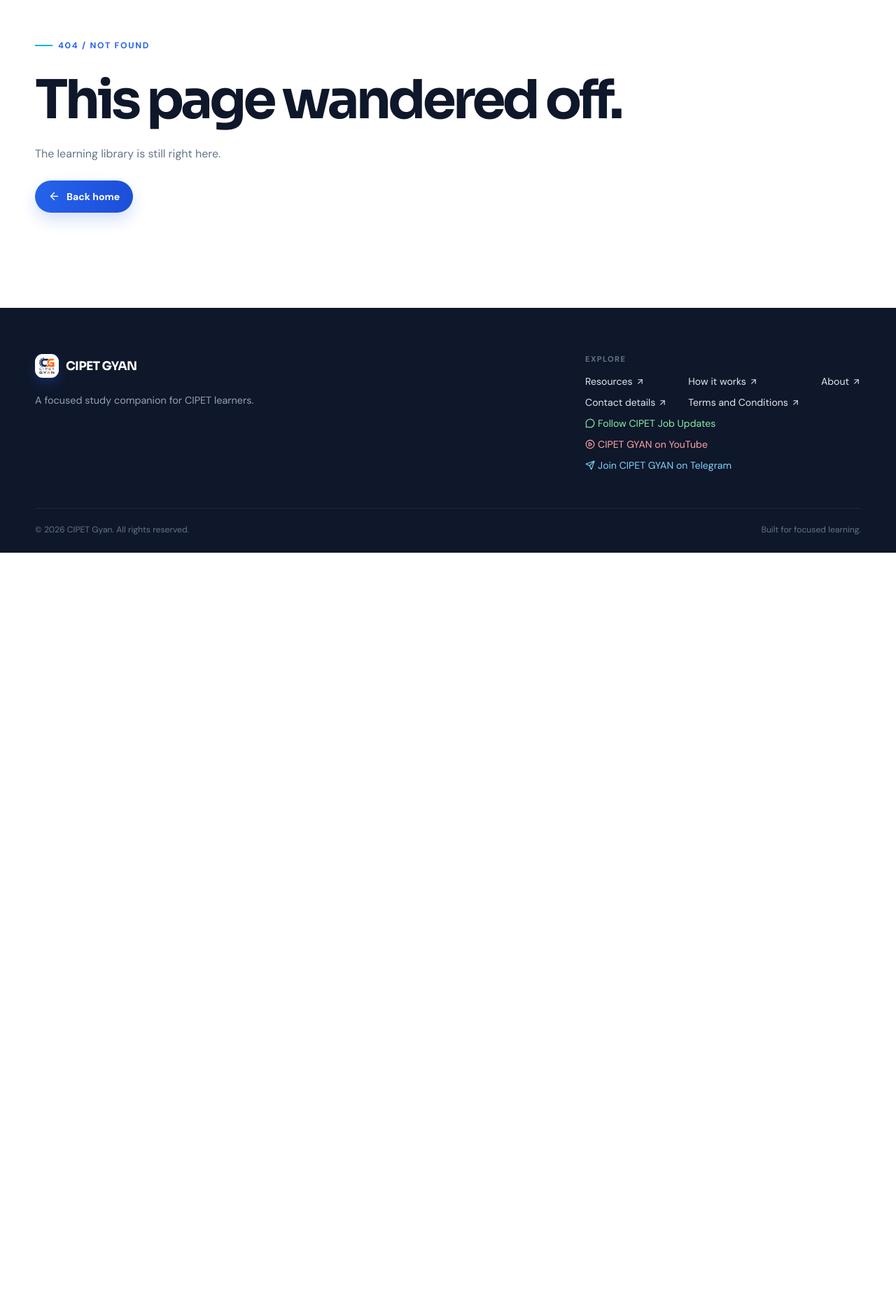
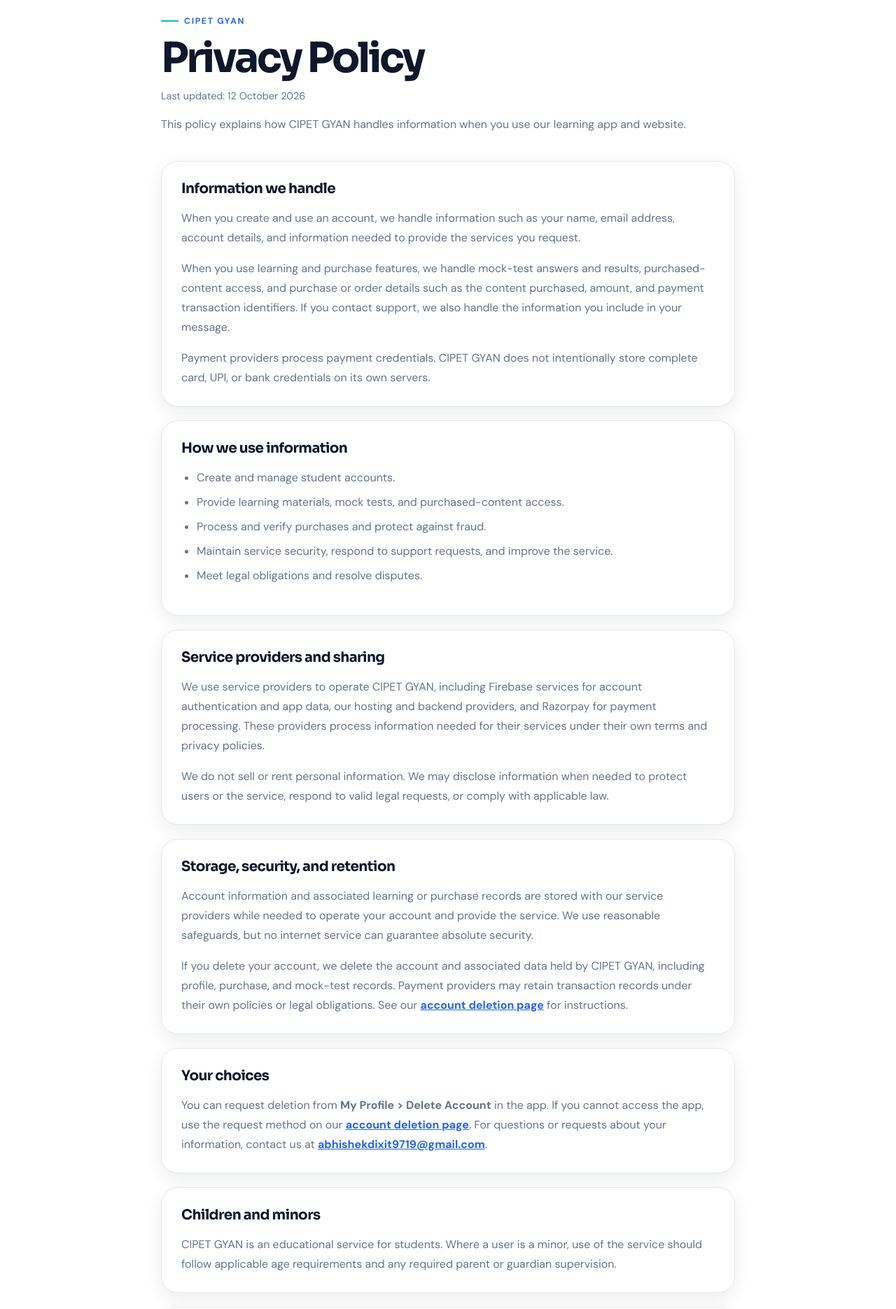
Before and after one commit to abhidixitt/CIPET-GYAN-WEBSITE, a React (Vite) app: page /privacy-policy in a window 1280 px wide. Shown: the part 120-1991 px from the top of the page at 70% size. Before the commit the page ends 910 px from the top, so only its background shows below. Built offline with nearby package versions, Linux system fonts and the light colour scheme.

Commit message:
Add public privacy policy page

```diff
--- a/src/App.css
+++ b/src/App.css
@@ -233,3 +233,18 @@ h1, h2, h3, h4 { font-family: 'Sora', 'DM Sans', sans-serif; color: var(--color-
 .account-deletion-home { margin-top: 28px; }
 .account-deletion-home a { color: var(--color-primary); font-weight: 700; }
 @media (max-width: 600px) { .account-deletion { padding-top: 112px; } .account-deletion-section { padding: 22px 20px; } }
+
+.privacy-policy { min-height: 70vh; max-width: 820px; padding-top: 135px; padding-bottom: 80px; }
+.privacy-policy-header { margin-bottom: 38px; }
+.privacy-policy-header .eyebrow { margin-bottom: 14px; }
+.privacy-policy-header h1 { margin: 0 0 12px; font-size: clamp(2.3rem, 5vw, 3.7rem); line-height: 1.08; letter-spacing: -0.06em; }
+.privacy-policy-updated { margin: 0 0 18px; color: var(--color-muted); font-size: 0.9rem; }
+.privacy-policy-header > p:last-child, .privacy-policy-section p, .privacy-policy-section li { color: var(--color-muted); line-height: 1.75; }
+.privacy-policy-section { margin: 20px 0; padding: 26px 28px; border: 1px solid var(--color-border); border-radius: var(--radius-lg); background: #fff; box-shadow: var(--shadow-soft); }
+.privacy-policy-section h2 { margin: 0 0 14px; font-size: 1.25rem; letter-spacing: -0.03em; }
+.privacy-policy-section p:last-child { margin-bottom: 0; }
+.privacy-policy-section ul { padding-left: 22px; }
+.privacy-policy-section li + li { margin-top: 7px; }
+.privacy-policy-section a, .privacy-policy-home a { color: var(--color-primary); font-weight: 700; }
+.privacy-policy-home { margin-top: 28px; }
+@media (max-width: 600px) { .privacy-policy { padding-top: 112px; } .privacy-policy-section { padding: 22px 20px; } }
--- a/src/App.jsx
+++ b/src/App.jsx
@@ -5,6 +5,7 @@ import Navbar from "./components/Navbar";
 import Footer from "./components/Footer";
 import TermsAndConditions from "./pages/TermsAndConditions";
 import AccountDeletion from "./pages/AccountDeletion";
+import PrivacyPolicy from "./pages/PrivacyPolicy";
 import "./App.css";
 
 const App = () => {
@@ -16,6 +17,7 @@ const App = () => {
         <Route path="/" element={<Home />} />
         <Route path="/terms-and-conditions" element={<TermsAndConditions />} />
         <Route path="/delete-account" element={<AccountDeletion />} />
+        <Route path="/privacy-policy" element={<PrivacyPolicy />} />
         <Route path="*" element={<NotFound />} />
       </Routes>
 
--- a/src/components/Footer.jsx
+++ b/src/components/Footer.jsx
@@ -11,6 +11,7 @@ const Footer = () => (
         <a href="#how-it-works">How it works <ArrowUpRight size={13} aria-hidden="true" /></a>
         <a href="#about">About <ArrowUpRight size={13} aria-hidden="true" /></a>
         <a href="#contact">Contact details <ArrowUpRight size={13} aria-hidden="true" /></a>
+        <a href="/privacy-policy">Privacy Policy <ArrowUpRight size={13} aria-hidden="true" /></a>
         <a href="/terms-and-conditions">Terms and Conditions <ArrowUpRight size={13} aria-hidden="true" /></a>
         <a className="footer-whatsapp" href="https://whatsapp.com/channel/0029Vamhez14inotQigdgn2C" target="_blank" rel="noreferrer"><MessageCircle size={14} aria-hidden="true" /> Follow CIPET Job Updates</a>
         <a className="footer-youtube" href="https://youtube.com/@cipetgyan" target="_blank" rel="noreferrer"><PlayCircle size={14} aria-hidden="true" /> CIPET GYAN on YouTube</a>
--- a/src/pages/AccountDeletion.jsx
+++ b/src/pages/AccountDeletion.jsx
@@ -16,8 +16,7 @@ const AccountDeletion = () => {
         <p>Students can permanently delete their CIPET GYAN account and associated data from the app, or request deletion by email if they no longer have access to the app.</p>
       </header>
 
-      <section className="account-deletion-section" aria-labelledby="in-app-deletion">
-        <h2 id="in-app-deletion" className="sr-only">In-app deletion steps</h2>
+      <section className="account-deletion-section" aria-label="In-app deletion steps">
         <h2>Delete your account in the app</h2>
         <ol>
           <li>Sign in to your student account in the CIPET GYAN app.</li>
--- /dev/null
+++ b/src/pages/PrivacyPolicy.jsx
@@ -0,0 +1,71 @@
+import { useEffect } from "react";
+import { Link } from "react-router-dom";
+
+const PrivacyPolicy = () => {
+  useEffect(() => {
+    const previousTitle = document.title;
+    document.title = "Privacy Policy | CIPET GYAN";
+    return () => { document.title = previousTitle; };
+  }, []);
+
+  return (
+    <main className="privacy-policy page-container">
+      <header className="privacy-policy-header">
+        <span className="eyebrow">CIPET GYAN</span>
+        <h1>Privacy Policy</h1>
+        <p className="privacy-policy-updated">Last updated: 12 October 2026</p>
+        <p>This policy explains how CIPET GYAN handles information when you use our learning app and website.</p>
+      </header>
+
+      <section className="privacy-policy-section">
+        <h2>Information we handle</h2>
+        <p>When you create and use an account, we handle information such as your name, email address, account details, and information needed to provide the services you request.</p>
+        <p>When you use learning and purchase features, we handle mock-test answers and results, purchased-content access, and purchase or order details such as the content purchased, amount, and payment transaction identifiers. If you contact support, we also handle the information you include in your message.</p>
+        <p>Payment providers process payment credentials. CIPET GYAN does not intentionally store complete card, UPI, or bank credentials on its own servers.</p>
+      </section>
+
+      <section className="privacy-policy-section">
+        <h2>How we use information</h2>
+        <ul>
+          <li>Create and manage student accounts.</li>
+          <li>Provide learning materials, mock tests, and purchased-content access.</li>
+          <li>Process and verify purchases and protect against fraud.</li>
+          <li>Maintain service security, respond to support requests, and improve the service.</li>
+          <li>Meet legal obligations and resolve disputes.</li>
+        </ul>
+      </section>
+
+      <section className="privacy-policy-section">
+        <h2>Service providers and sharing</h2>
+        <p>We use service providers to operate CIPET GYAN, including Firebase services for account authentication and app data, our hosting and backend providers, and Razorpay for payment processing. These providers process information needed for their services under their own terms and privacy policies.</p>
+        <p>We do not sell or rent personal information. We may disclose information when needed to protect users or the service, respond to valid legal requests, or comply with applicable law.</p>
+      </section>
+
+      <section className="privacy-policy-section">
+        <h2>Storage, security, and retention</h2>
+        <p>Account information and associated learning or purchase records are stored with our service providers while needed to operate your account and provide the service. We use reasonable safeguards, but no internet service can guarantee absolute security.</p>
+        <p>If you delete your account, we delete the account and associated data held by CIPET GYAN, including profile, purchase, and mock-test records. Payment providers may retain transaction records under their own policies or legal obligations. See our <Link to="/delete-account">account deletion page</Link> for instructions.</p>
+      </section>
+
+      <section className="privacy-policy-section">
+        <h2>Your choices</h2>
+        <p>You can request deletion from <strong>My Profile &gt; Delete Account</strong> in the app. If you cannot access the app, use the request method on our <Link to="/delete-account">account deletion page</Link>. For questions or requests about your information, contact us at <a href="mailto:abhishekdixit9719@gmail.com">abhishekdixit9719@gmail.com</a>.</p>
+      </section>
+
+      <section className="privacy-policy-section">
+        <h2>Children and minors</h2>
+        <p>CIPET GYAN is an educational service for students. Where a user is a minor, use of the service should follow applicable age requirements and any required parent or guardian supervision.</p>
+      </section>
+
+      <section className="privacy-policy-section">
+        <h2>Changes and contact</h2>
+        <p>We may update this policy when our services or legal obligations change. The updated policy will be posted on this page with a revised date.</p>
+        <p>For privacy questions, contact CIPET GYAN at <a href="mailto:abhishekdixit9719@gmail.com">abhishekdixit9719@gmail.com</a>.</p>
+      </section>
+
+      <p className="privacy-policy-home"><Link to="/">Return to CIPET GYAN</Link></p>
+    </main>
+  );
+};
+
+export default PrivacyPolicy;
```
